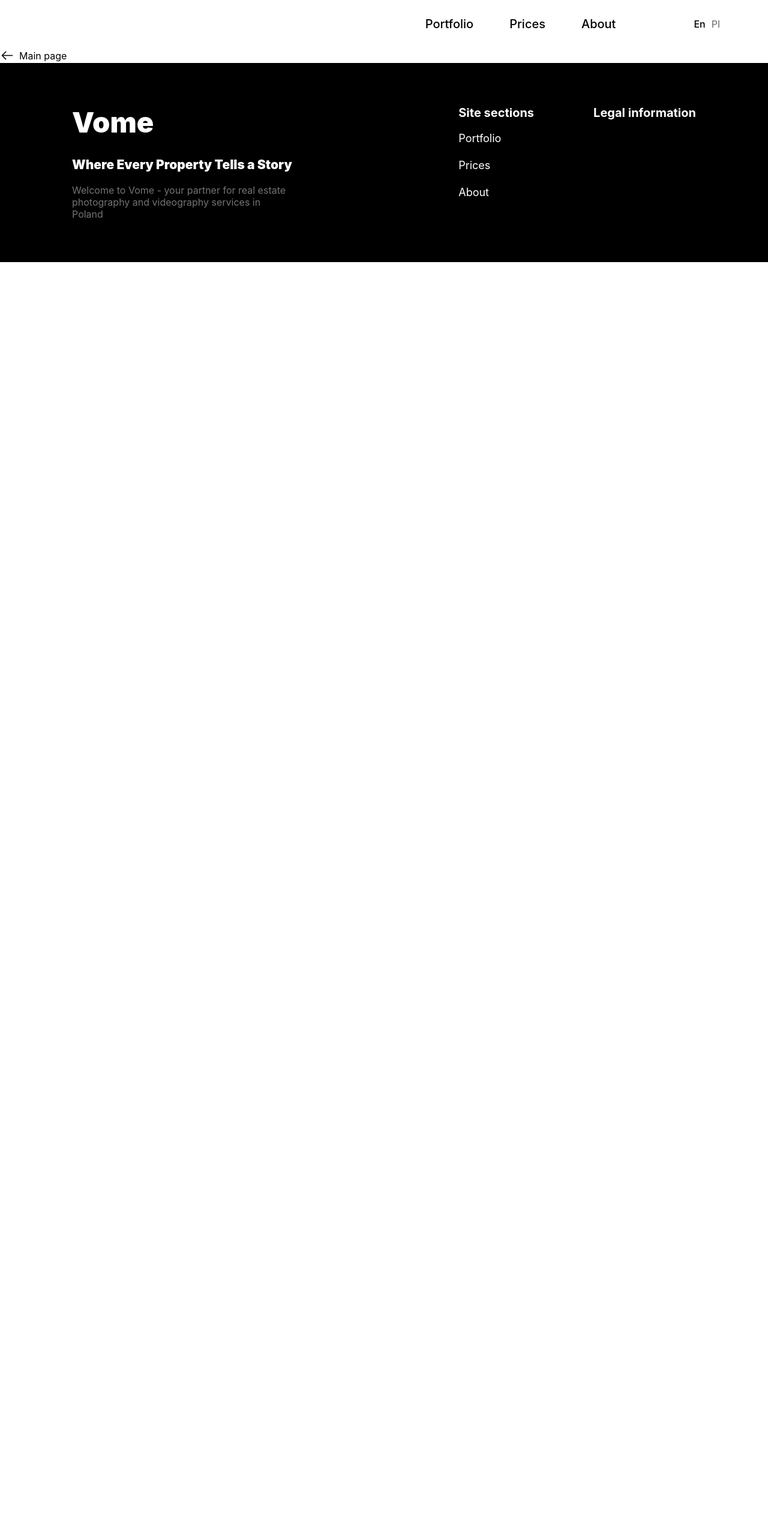
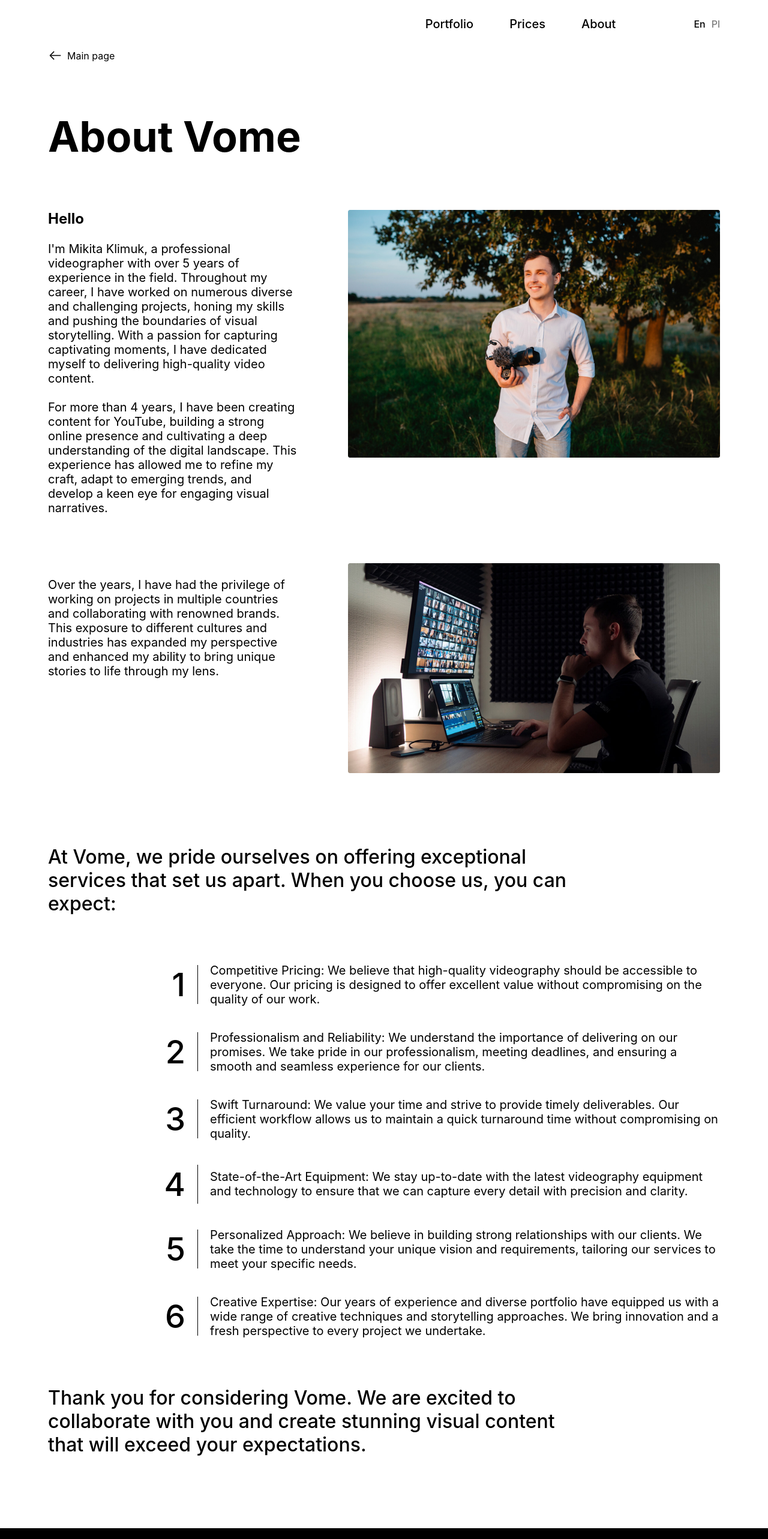
Before and after one commit to NikitaKlimuk/vome, a React (Create React App) app: page /about in a window 1280 px wide. Shown: the top 2566 px of the page at 60% size. Before the commit the page ends 800 px from the top, so only its background shows below. Built offline with nearby package versions, Linux system fonts and the light colour scheme.

Commit message:
work with about page

```diff
--- a/src/pages/about/index.tsx
+++ b/src/pages/about/index.tsx
@@ -1,9 +1,64 @@
+import { useTranslation } from "react-i18next";
 import ButtonBack from "../../components/buttonBack";
+import mikitaImg from "../../assets/img/about/mikita.jpg";
+import editingImg from "../../assets/img/about/editing.jpg";
+import "./styles.scss";
 
 export const AboutPage = () => {
+  const { t } = useTranslation();
+
   return (
-    <div>
-      <ButtonBack title="Main page" />
+    <div className="container about">
+      <ButtonBack title={t("buttons.home")} />
+      <h2 className="about-title">{t("about.title")}</h2>
+      <div className="about__section">
+        <div className="about__section-text">
+          <h3>{t("about.hi")}</h3>
+          <p>{t("about.mikita")}</p>
+          <p>{t("about.experience")}</p>
+        </div>
+        <div className="about__section-img">
+          <img src={mikitaImg} alt="Mikita Klimuk" />
+        </div>
+      </div>
+      <div className="about__section">
+        <div className="about__section-text">
+          <p>{t("about.editing")}</p>
+        </div>
+        <div className="about__section-img">
+          <img src={editingImg} alt="editing setup" />
+        </div>
+      </div>
+      <div className="about__offers">
+        <h3 className="about__offers-title">{t("about.offers.title")}</h3>
+        <div className="about__offers-list">
+          <div className="about__offers-list__item">
+            <div>1</div>
+            <p>{t("about.offers.pricing")}</p>
+          </div>
+          <div className="about__offers-list__item">
+            <div>2</div>
+            <p>{t("about.offers.prof")}</p>
+          </div>
+          <div className="about__offers-list__item">
+            <div>3</div>
+            <p>{t("about.offers.time")}</p>
+          </div>
+          <div className="about__offers-list__item">
+            <div>4</div>
+            <p>{t("about.offers.equipment")}</p>
+          </div>
+          <div className="about__offers-list__item">
+            <div>5</div>
+            <p>{t("about.offers.reletionship")}</p>
+          </div>
+          <div className="about__offers-list__item">
+            <div>6</div>
+            <p>{t("about.offers.creative")}</p>
+          </div>
+        </div>
+        <h3 className="about__offers-thanks">{t("about.offers.thanks")}</h3>
+      </div>
     </div>
   );
 };
--- /dev/null
+++ b/src/pages/about/styles.scss
@@ -0,0 +1,66 @@
+.about {
+  &-title {
+    padding-top: 80px;
+    font-size: 70px;
+    font-weight: 700;
+  }
+  &__section {
+    min-height: fit-content;
+    padding-top: 80px;
+    display: flex;
+    justify-content: center;
+    gap: 80px;
+    &-text {
+      h3 {
+        font-size: 24px;
+        font-weight: 700;
+      }
+      p {
+        font-size: 20px;
+        font-weight: 400;
+        padding-top: 24px;
+        width: 420px;
+      }
+    }
+  }
+  &__offers {
+    &-title {
+      width: 892px;
+      padding-top: 120px;
+      font-size: 32px;
+      font-weight: 500;
+    }
+    &-thanks {
+      width: 892px;
+      padding-top: 80px;
+      font-size: 32px;
+      font-weight: 500;
+    }
+    &-list {
+      padding-top: 80px;
+      display: flex;
+      flex-direction: column;
+      align-items: end;
+      gap: 40px;
+      &__item {
+        display: flex;
+        gap: 20px;
+        align-items: center;
+        div {
+          font-size: 54px;
+          font-weight: 500;
+          padding-right: 20px;
+          border-right: 1px solid #000;
+        }
+        p {
+          width: 850px;
+          font-size: 20px;
+          font-weight: 400;
+        }
+      }
+    }
+    &-thanks {
+      padding-bottom: 120px;
+    }
+  }
+}
--- a/src/translations/en.json
+++ b/src/translations/en.json
@@ -85,6 +85,23 @@
       "send": "Send"
     }
   },
+  "about": {
+    "title": "About Vome",
+    "hi": "Hello",
+    "mikita": "I'm Mikita Klimuk, a professional videographer with over 5 years of experience in the field. Throughout my career, I have worked on numerous diverse and challenging projects, honing my skills and pushing the boundaries of visual storytelling. With a passion for capturing captivating moments, I have dedicated myself to delivering high-quality video content.",
+    "experience": "For more than 4 years, I have been creating content for YouTube, building a strong online presence and cultivating a deep understanding of the digital landscape. This experience has allowed me to refine my craft, adapt to emerging trends, and develop a keen eye for engaging visual narratives.",
+    "editing": "Over the years, I have had the privilege of working on projects in multiple countries and collaborating with renowned brands. This exposure to different cultures and industries has expanded my perspective and enhanced my ability to bring unique stories to life through my lens.",
+    "offers": {
+      "title": "At Vome, we pride ourselves on offering exceptional services that set us apart. When you choose us, you can expect:",
+      "pricing": "Competitive Pricing: We believe that high-quality videography should be accessible to everyone. Our pricing is designed to offer excellent value without compromising on the quality of our work.",
+      "prof": "Professionalism and Reliability: We understand the importance of delivering on our promises. We take pride in our professionalism, meeting deadlines, and ensuring a smooth and seamless experience for our clients.",
+      "time": "Swift Turnaround: We value your time and strive to provide timely deliverables. Our efficient workflow allows us to maintain a quick turnaround time without compromising on quality.",
+      "equipment": "State-of-the-Art Equipment: We stay up-to-date with the latest videography equipment and technology to ensure that we can capture every detail with precision and clarity.",
+      "reletionship": "Personalized Approach: We believe in building strong relationships with our clients. We take the time to understand your unique vision and requirements, tailoring our services to meet your specific needs.",
+      "creative": "Creative Expertise: Our years of experience and diverse portfolio have equipped us with a wide range of creative techniques and storytelling approaches. We bring innovation and a fresh perspective to every project we undertake.",
+      "thanks": "Thank you for considering Vome. We are excited to collaborate with you and create stunning visual content that will exceed your expectations."
+    }
+  },
   "buttons": {
     "home": "Main page",
     "prices": "Prices",
--- a/src/translations/pl.json
+++ b/src/translations/pl.json
@@ -85,6 +85,23 @@
       "send": "Wyślij"
     }
   },
+  "about": {
+    "title": "O firmie Vome",
+    "hi": "Cześć",
+    "mikita": "Jestem Mikita Klimuk, profesjonalnym wideografem z ponad 5-letnim doświadczeniem w branży. Przez całą moją karierę pracowałem nad różnorodnymi i wymagającymi projektami, doskonaląc swoje umiejętności i poszerzając granice opowiadania wizualnych historii. Z pasją do uchwycania fascynujących chwil, dedykuję się dostarczaniu wysokiej jakości treści wideo.",
+    "experience": "Przez ponad 4 lata tworzyłem treści dla YouTube, budując silną obecność online i zgłębiając wiedzę na temat krajobrazu cyfrowego. To doświadczenie pozwoliło mi doskonalić swoje rzemiosło, dostosowywać się do nowych trendów i rozwijać wyostrzone spojrzenie na angażujące narracje wizualne.",
+    "editing": "Na przestrzeni lat miałem przywilej pracować nad projektami w wielu krajach i współpracować z renomowanymi markami. To zetknięcie z różnymi kulturami i branżami poszerzyło moją perspektywę i wzmocniło zdolność ożywienia unikalnych historii poprzez mój obiektyw.",
+    "offers": {
+      "title": "W Vome dumimy się z oferowania wyjątkowych usług, które wyróżniają nas na tle innych. Wybierając nas, możesz oczekiwać:",
+      "pricing": "Konkurencyjnych cen: Wierzymy, że wysokiej jakości wideografia powinna być dostępna dla wszystkich. Nasze ceny są zaprojektowane tak, aby oferować doskonałą wartość bez kompromisów co do jakości naszych prac.",
+      "prof": "Profesjonalizmu i niezawodności: Rozumiemy znaczenie dotrzymania naszych obietnic. Cenimy sobie profesjonalizm, dotrzymywanie terminów i zapewnienie płynnego i bezproblemowego doświadczenia dla naszych klientów.",
+      "time": "Szybkiego czasu realizacji: Cenimy Twój czas i dążymy do terminowego dostarczenia efektów końcowych. Nasze efektywne metody pracy pozwalają nam utrzymać szybki czas realizacji bez kompromisów co do jakości.",
+      "equipment": "Sprzętu najwyższej klasy: Jesteśmy na bieżąco z najnowszym sprzętem i technologią wideograficzną, aby móc uchwycić każdy detal z precyzją i klarownością.",
+      "reletionship": "Spersonalizowanego podejścia: Wierzymy w budowanie silnych relacji z naszymi klientami. Poświęcamy czas na zrozumienie Twojej unikalnej wizji i wymagań, dostosowując nasze usługi, aby sprostać Twoim konkretnym potrzebom.",
+      "creative": "Kreatywnej ekspertyzy: Nasze lata doświadczenia i różnorodne portfolio wyposażyły nas w szeroki zakres kreatywnych technik i podejść do opowiadania historii. Przynosimy innowację i świeże spojrzenie do każdego projektu, który podejmujemy.",
+      "thanks": "Dziękujemy za rozważenie Vome. Jesteśmy podekscytowani współpracą z Tobą i tworzeniem oszałamiających treści wizualnych, które przekroczą Twoje oczekiwania."
+    }
+  },
   "buttons": {
     "home": "Strona główna",
     "prices": "Ceny",
```
Also changed, not shown: src/assets/img/about/editing.jpg (added), src/assets/img/about/mikita.jpg (added).
